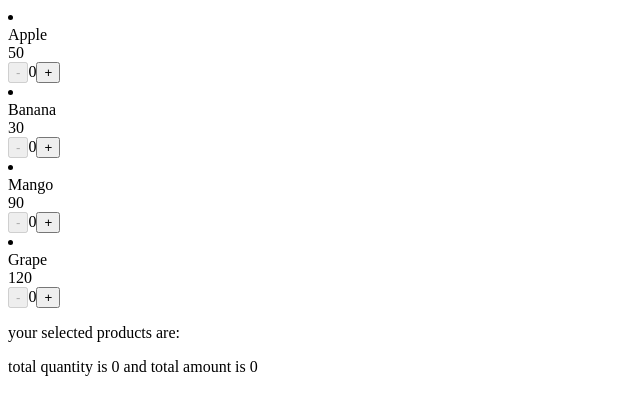
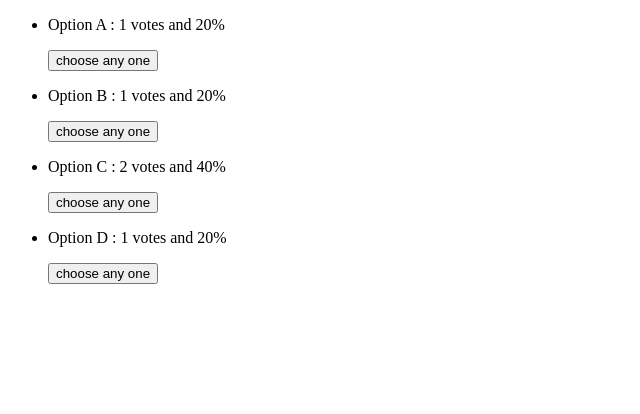
Before and after one commit to sandybhatta/machine-coding, a React (Vite) app: page / in a window 1280 px wide. Shown: the top 414 px of the page, without its empty margins (0-640 px from the left). Built offline with nearby package versions, Linux system fonts and the light colour scheme.

Commit message:
made a polling component to practice useState

```diff
--- a/src/App.jsx
+++ b/src/App.jsx
@@ -3,9 +3,10 @@ import React from 'react'
 // import ShowHidePass from './useStateHookPrac/ShowHidePass'
 // import TwoWayBinding from './useStateHookPrac/TwoWayBinding'
 // import ColorPicker from './useStateHookPrac/ColorPicker'
-import TabSwitcher from './useStateHookPrac/TabSwitcher'
-import ToDo from './useStateHookPrac/ToDo'
-import MiniCart from './useStateHookPrac/MiniCart'
+// import TabSwitcher from './useStateHookPrac/TabSwitcher'
+// import ToDo from './useStateHookPrac/ToDo'
+// import MiniCart from './useStateHookPrac/MiniCart'
+import PollVoting from './useStateHookPrac/PollVoting'
 // import ToggleButton from './useStateHookPrac/ToggleButton'
 // import UserCard from './MachineCodingComp/UserCard'
 // import LimitCounter from './EasyComponents/LimitCounter'
@@ -51,9 +52,9 @@ const App = () => {
 
                   {/* 8. <ToDo/> */}
 
-                  <MiniCart/>
+                  {/* <MiniCart/> */}
 
-
+                  <PollVoting/>
 
 
 
--- /dev/null
+++ b/src/useStateHookPrac/PollVoting.jsx
@@ -0,0 +1,46 @@
+import React, { useState } from 'react'
+
+const PollVoting = () => {
+    console.log("object");
+    const [hasVoted,setHasVoted]=useState(false)
+
+    const [votes,setVotes]=useState([
+        {id:1,option:"Option A", noOfVotes:1},
+        {id:2,option:"Option B", noOfVotes:1},
+        {id:3,option:"Option C", noOfVotes:2},
+        {id:4,option:"Option D", noOfVotes:1},
+
+    ])
+    const totalVotes=votes.reduce((acc,vote)=>{
+       return acc+vote.noOfVotes
+    },0)
+console.log(totalVotes);
+    const choose = (id)=>{
+        if(hasVoted)return
+        const updatedVote=votes.map(vote=>{
+           return vote.id===id ? {...vote, noOfVotes:vote.noOfVotes+1}:vote
+        })
+        setVotes(updatedVote)
+        setHasVoted(true)
+    }
+  return (
+    <div>
+        <ul>
+        {
+            votes.map(vote=>{
+               return <li key={vote.id}>
+                <p>{vote.option} : {vote.noOfVotes} votes and {totalVotes===0?0:Math.floor(vote.noOfVotes*100/totalVotes)}%</p>
+
+                <button onClick={()=>choose(vote.id)} disabled={hasVoted}>choose any one</button>
+
+                </li>
+            })
+        }
+        </ul>
+        {hasVoted && <p>Thank you for voting the poll</p>}
+
+    </div>
+  )
+}
+
+export default PollVoting
```
